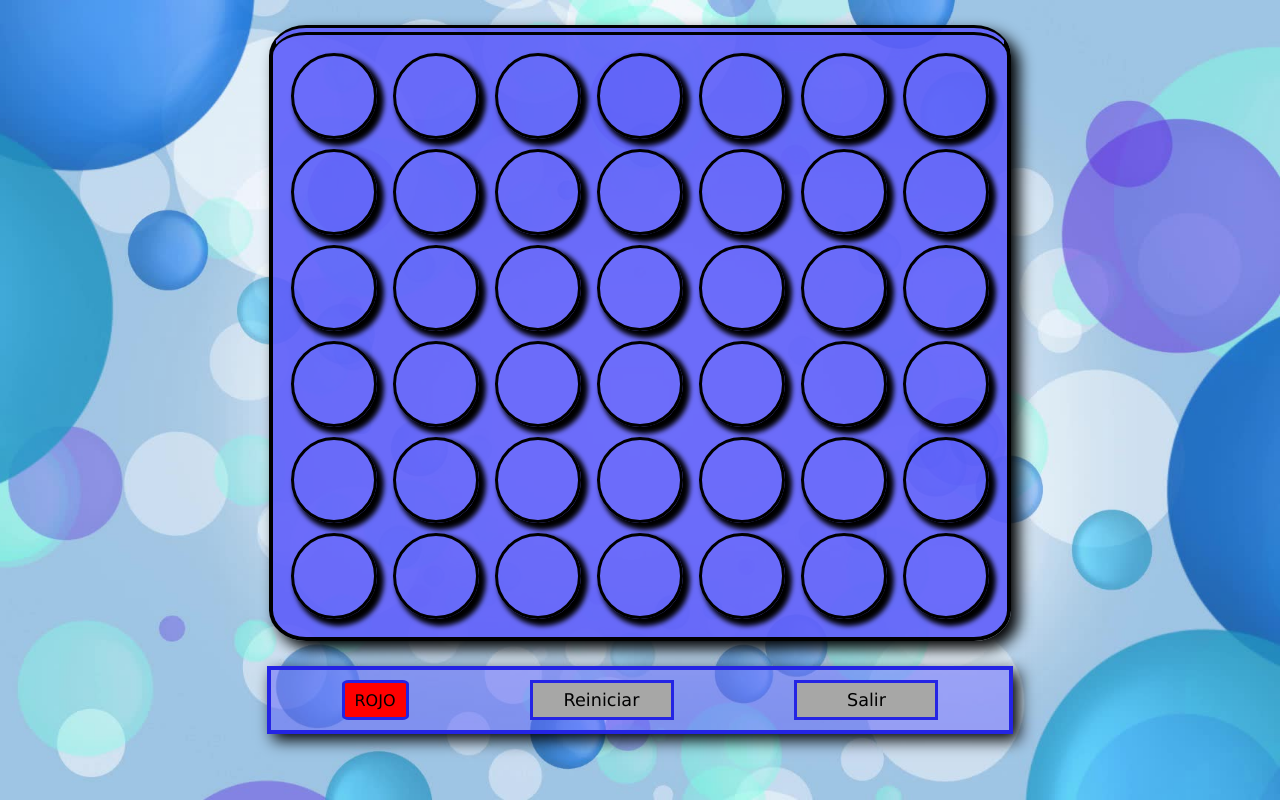
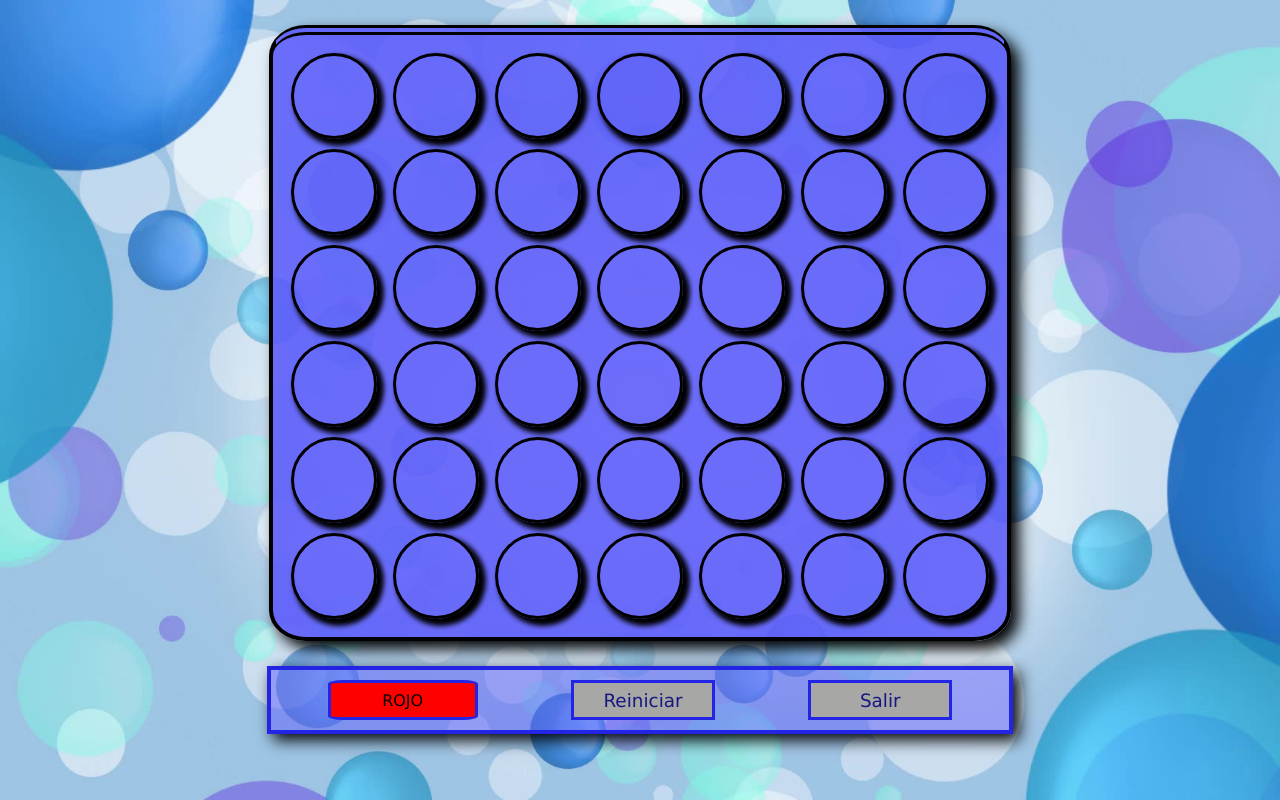
Before and after one commit to CPajares/Conecta4, a plain HTML site: page index.html in a window 1280 px wide. Both pictures are taken after a click on the button "JUGAR". Drawn offline with Linux system fonts and the light colour scheme.

Commit message:
retoques en botones

```diff
--- a/index.css
+++ b/index.css
@@ -68,21 +68,27 @@ body{
             background-color:red;
             border: 3px solid rgb(36, 36, 228);
             border-radius: 10%;
+            width: fit-content;
+            min-width: 15.5vh;
             height: 1.8vh;
             display: flex;
             align-items: center;
+            justify-content: center;
             padding: 10px;
         }
 
         .botonera{
                 height: 5vh;
                 width: 18vh;
-                padding: px;
+        }
+
+        input[type=button]{
                 background-color: rgb(167, 167, 166);
                 border: 3px solid rgb(36, 36, 228);
                 cursor: pointer;
-                font-size: 2.2vh;
-                font-family: 'Lucida Sans', 'Lucida Sans Regular', 'Lucida Grande', 'Lucida Sans Unicode', Geneva, Verdana, sans-serif;
+                font-size: 2.3vh;
+                color: rgb(23, 23, 129);
+                font-family: 'Lucida Grande', 'Lucida Sans Unicode', Geneva, Verdana, sans-serif;
         }
         input[type=button]:hover{
             background-color: rgb(36, 36, 228);
@@ -185,11 +191,6 @@ body{
     .boton{
         height: 5vh;
         width: 8vh;
-        background-color: rgb(167, 166, 166);
-        border: 2px solid rgb(36, 36, 228);
-        cursor: pointer;
-        font-size: 2.2vh;
-        font-family: 'Lucida Sans', 'Lucida Sans Regular', 'Lucida Grande', 'Lucida Sans Unicode', Geneva, Verdana, sans-serif;
     }
 
 #containerSalir{
--- a/index.html
+++ b/index.html
@@ -103,7 +103,7 @@
         </div>
 
         <div id="botonera">
-            <div id="turnoActual"><p id="turnoActualP">Comienza ROJO</p></div>
+            <div id="turnoActual"><p id="turnoActualP">ROJO</p></div>
             <input type="button" id="reiniciar" class= "botonera"value="Reiniciar" onclick="reiniciar()">
             <input type="button" id="salir" class= "botonera" value="Salir" onclick="salir()">
         </div>
--- a/index.js
+++ b/index.js
@@ -218,6 +218,8 @@ function reiniciar(){
 
 //Función para botón salir
 function salir(){
+    nombre1 = "ROJO"
+    nombre2 = "AMARILLO"
     reiniciar();
     displayInicial();
 }
```
